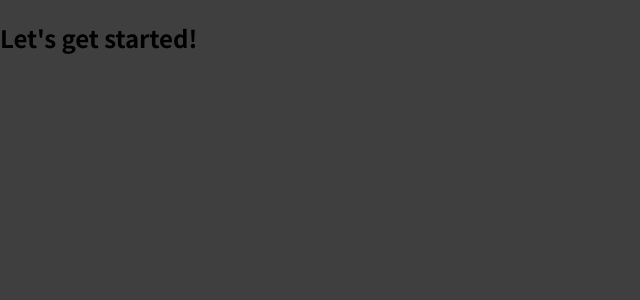
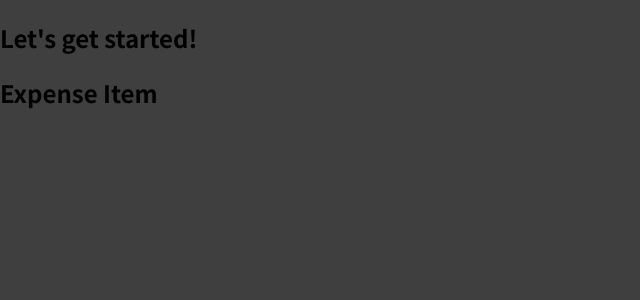
Before and after one commit to mullerdiana/React, a JavaScript app in the folder react-complete-guide/: page / in a window 1280 px wide. Shown: the top 300 px of the page, without its empty margins (0-640 px from the left). Built offline with nearby package versions, Linux system fonts and the light colour scheme.

Commit message:
First custom component

```diff
--- a/react-complete-guide/src/App.js
+++ b/react-complete-guide/src/App.js
@@ -1,7 +1,10 @@
+import ExpenseItem from "./components/ExpenseItem";
+
 function App() {
   return (
     <div>
       <h2>Let's get started!</h2>
+      <ExpenseItem></ExpenseItem>
     </div>
   );
 }
--- a/react-complete-guide/src/components/ExpenseItem.js
+++ b/react-complete-guide/src/components/ExpenseItem.js
@@ -1,7 +1,7 @@
 function ExpensiveItem(){
     return (
-
+        <h2>Expense Item</h2>
     )
 }
 
-export default
+export default ExpensiveItem;
```
Also changed, not shown: 1 other file (tests, documents, lock files or other folders).
